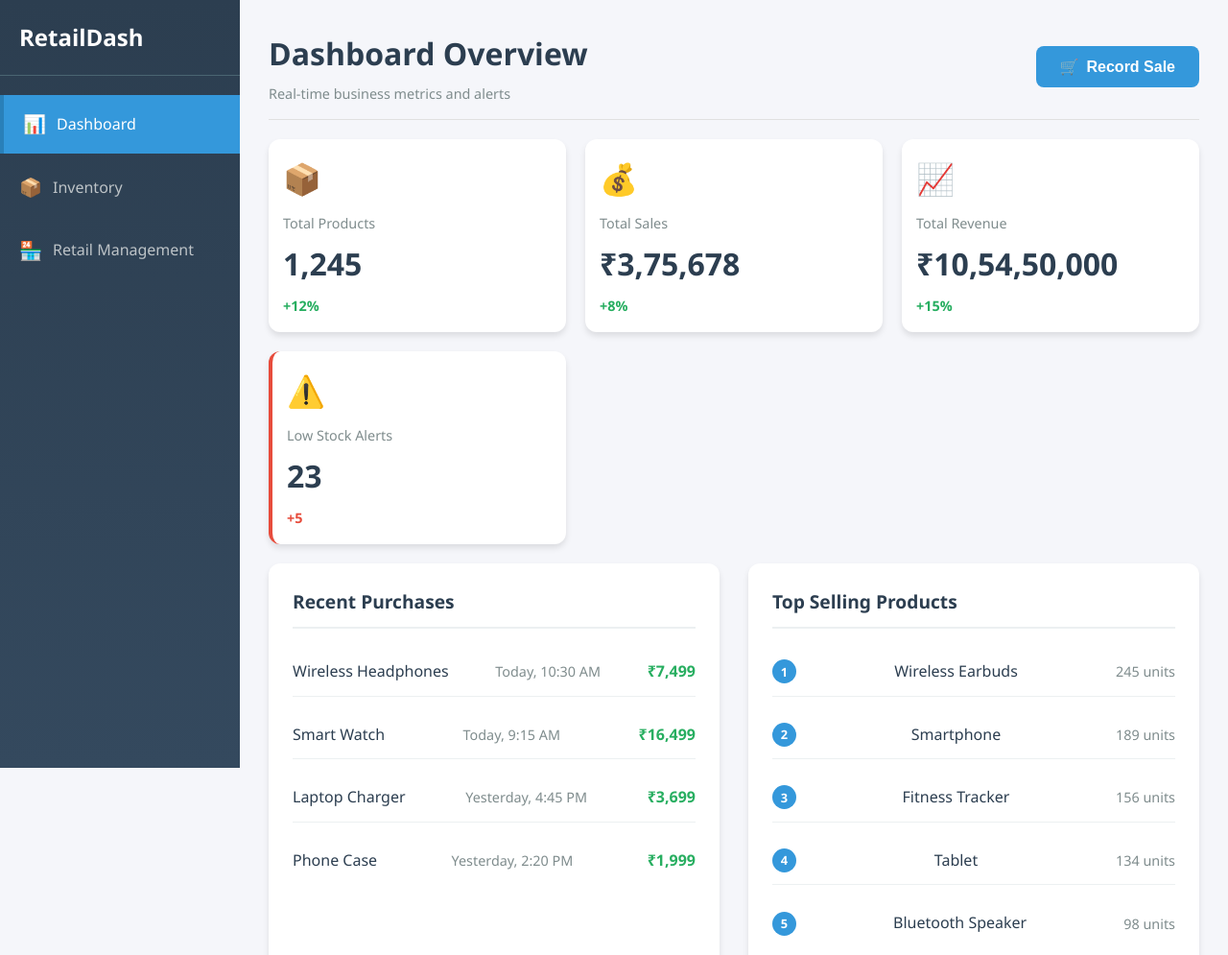
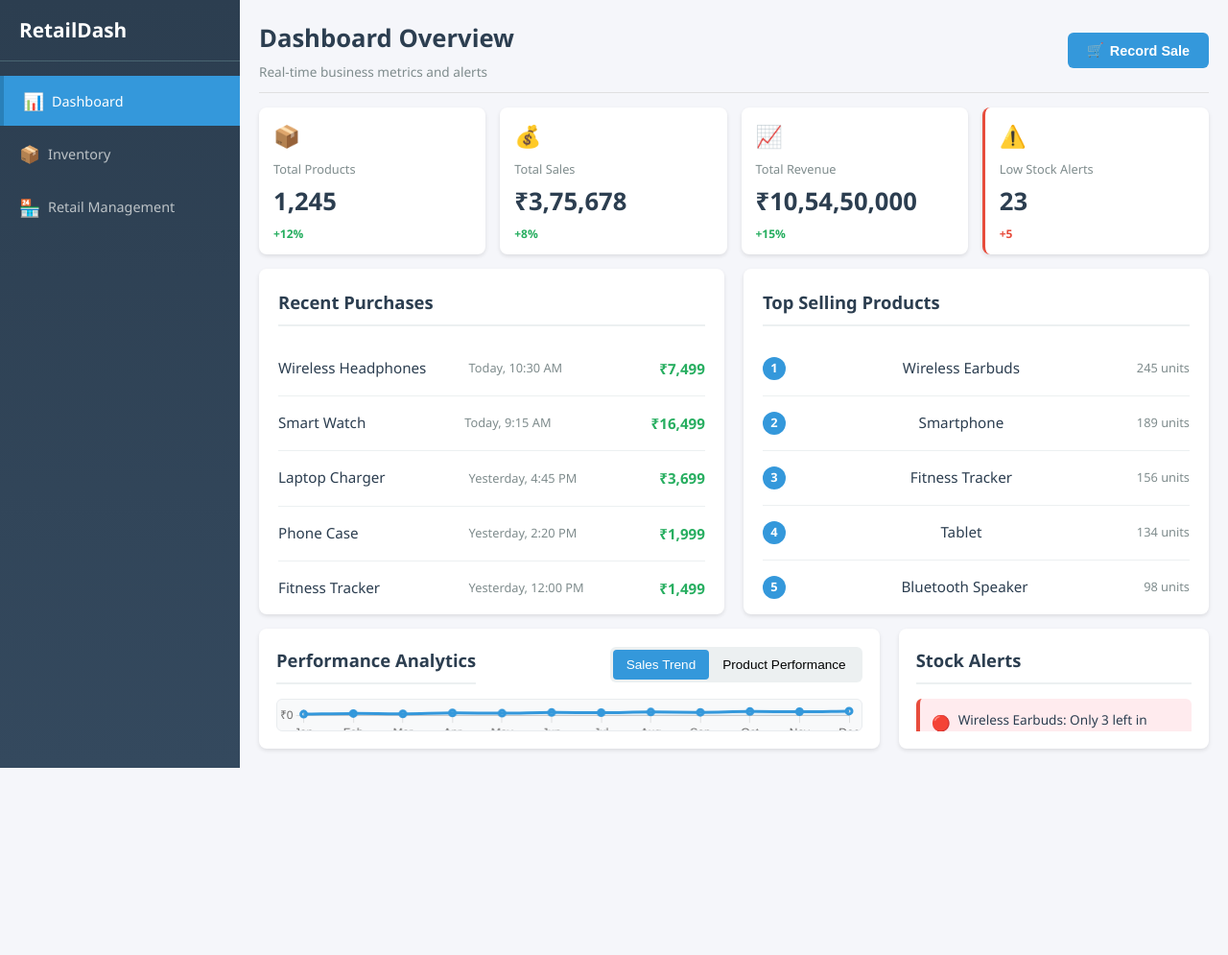
Before and after one commit to AiXTwilight/Inventory-Sales-Management-System, a plain HTML site: page Frontend/Dashboard/dashboard.html in a window 1280 px wide. Shown: the top 995 px of the page at 96% size. After the commit the page ends 800 px from the top, so only its background shows below. Drawn offline with nearby package versions, Linux system fonts and the light colour scheme.

Commit message:
Updated Dashboard Interface

```diff
--- a/Frontend/Dashboard/dashboard.css
+++ b/Frontend/Dashboard/dashboard.css
@@ -9,11 +9,12 @@ body {
     background-color: #f5f6fa;
     color: #333;
     line-height: 1.6;
+    overflow: hidden; /* Prevent page scrolling */
 }
 
 .dashboard-container {
     display: flex;
-    min-height: 100vh;
+    height: 100vh; /* Fixed height to viewport */
 }
 
 /* Sidebar Styles */
@@ -21,20 +22,20 @@ body {
     width: 250px;
     background: linear-gradient(180deg, #2c3e50 0%, #34495e 100%);
     color: white;
-    padding: 20px 0;
-    position: fixed;
+    padding: 15px 0;
     height: 100vh;
     overflow-y: auto;
+    flex-shrink: 0;
 }
 
 .logo {
-    padding: 0 20px 20px;
+    padding: 0 20px 15px;
     border-bottom: 1px solid #4a6572;
-    margin-bottom: 20px;
+    margin-bottom: 15px;
 }
 
 .logo h2 {
-    font-size: 1.5rem;
+    font-size: 1.3rem;
     font-weight: 600;
 }
 
@@ -44,13 +45,13 @@ body {
 }
 
 .nav-item {
-    margin-bottom: 5px;
+    margin-bottom: 3px;
 }
 
 .nav-link {
     display: flex;
     align-items: center;
-    padding: 15px 20px;
+    padding: 12px 20px;
     color: #bdc3c7;
     text-decoration: none;
     transition: all 0.3s ease;
@@ -68,111 +69,121 @@ body {
 }
 
 .nav-icon {
-    font-size: 1.2rem;
-    margin-right: 15px;
-    width: 20px;
+    font-size: 1.1rem;
+    margin-right: 12px;
+    width: 18px;
     text-align: center;
 }
 
 .nav-text {
     font-weight: 500;
+    font-size: 0.9rem;
 }
 
 /* Main Content Styles */
 .main-content {
     flex: 1;
-    margin-left: 250px;
-    padding: 30px;
+    padding: 20px;
     overflow-y: auto;
+    height: 100vh;
+    display: flex;
+    flex-direction: column;
 }
 
-/* New Header and Button Styles */
+/* Header Styles */
 .page-header {
     display: flex;
     justify-content: space-between;
     align-items: center;
-    margin-bottom: 20px;
-    padding-bottom: 15px;
+    margin-bottom: 15px;
+    padding-bottom: 10px;
     border-bottom: 1px solid #e0e0e0;
+    flex-shrink: 0;
 }
 
 .header-left h1 {
-    font-size: 2rem;
+    font-size: 1.6rem;
     font-weight: 700;
     color: #2c3e50;
-    margin-bottom: 5px;
+    margin-bottom: 3px;
 }
 
 .header-left p {
-    font-size: 0.9rem;
+    font-size: 0.85rem;
     color: #7f8c8d;
 }
 
 .record-sale-btn {
-    padding: 12px 25px;
+    padding: 10px 20px;
     background-color: #3498db;
     color: white;
     border: none;
-    border-radius: 8px;
-    font-size: 1rem;
+    border-radius: 6px;
+    font-size: 0.9rem;
     font-weight: 600;
     cursor: pointer;
     transition: background-color 0.3s ease;
     display: flex;
     align-items: center;
-    gap: 8px;
+    gap: 6px;
 }
 
 .record-sale-btn:hover {
     background-color: #2980b9;
 }
 
-/* Top Row Styles */
+/* Top Row Styles - Compact Cards */
 .top-row {
     display: grid;
-    grid-template-columns: repeat(auto-fit, minmax(240px, 1fr));
-    gap: 20px;
-    margin-bottom: 20px;
+    grid-template-columns: repeat(4, 1fr);
+    gap: 15px;
+    margin-bottom: 15px;
+    flex-shrink: 0;
 }
 
 .metric-card {
     background: white;
-    padding: 15px;
-    border-radius: 12px;
-    box-shadow: 0 4px 6px rgba(0, 0, 0, 0.1);
+    padding: 12px 15px;
+    border-radius: 8px;
+    box-shadow: 0 2px 4px rgba(0, 0, 0, 0.1);
     position: relative;
-    transition: transform 0.3s ease;
+    transition: transform 0.2s ease;
+    min-height: 95px;
+    display: flex;
+    flex-direction: column;
+    justify-content: center;
 }
 
 .metric-card:hover {
-    transform: translateY(-5px);
+    transform: translateY(-2px);
 }
 
 .metric-card.alert {
-    border-left: 4px solid #e74c3c;
+    border-left: 3px solid #e74c3c;
 }
 
 .metric-icon {
-    font-size: 2rem;
-    margin-bottom: 10px;
+    font-size: 1.4rem;
+    margin-bottom: 6px;
+    color: #3498db;
 }
 
 .metric-card h3 {
-    font-size: 0.9rem;
+    font-size: 0.8rem;
     color: #7f8c8d;
-    margin-bottom: 5px;
+    margin-bottom: 4px;
     font-weight: 500;
 }
 
 .metric-value {
-    font-size: 2rem;
+    font-size: 1.6rem;
     font-weight: 700;
     color: #2c3e50;
-    margin-bottom: 5px;
+    margin-bottom: 3px;
 }
 
 .metric-change {
-    font-size: 0.9rem;
+    font-size: 0.75rem;
     font-weight: 600;
 }
 
@@ -184,37 +195,66 @@ body {
     color: #e74c3c;
 }
 
-/* Middle Row Styles */
+/* Middle Row Styles - Slightly Increased */
 .middle-row {
     display: grid;
     grid-template-columns: 1fr 1fr;
-    gap: 30px;
-    margin-bottom: 30px;
+    gap: 20px;
+    margin-bottom: 15px;
+    flex-shrink: 0;
+    height: 360px; /* Increased from 320px */
 }
 
 .section-card {
     background: white;
-    padding: 25px;
-    border-radius: 12px;
-    box-shadow: 0 4px 6px rgba(0, 0, 0, 0.1);
+    padding: 20px;
+    border-radius: 8px;
+    box-shadow: 0 2px 4px rgba(0, 0, 0, 0.1);
+    overflow: hidden; /* Remove scroll, show exactly 5 items */
+    display: flex;
+    flex-direction: column;
 }
 
 .section-card h3 {
-    font-size: 1.2rem;
+    font-size: 1.15rem;
     color: #2c3e50;
-    margin-bottom: 20px;
+    margin-bottom: 16px;
     font-weight: 600;
     border-bottom: 2px solid #ecf0f1;
-    padding-bottom: 10px;
+    padding-bottom: 8px;
+    flex-shrink: 0;
 }
 
-.purchase-list, .product-list, .alerts-list {
+.purchase-list, .product-list {
     display: flex;
     flex-direction: column;
-    gap: 15px;
+    gap: 0;
+    flex: 1;
+    justify-content: space-between; /* Distribute 5 items evenly */
 }
 
-.purchase-item, .product-item, .alert-item {
+.alerts-list {
+    display: flex;
+    flex-direction: column;
+    gap: 12px;
+    overflow-y: auto;
+    flex: 1;
+}
+
+.purchase-item, .product-item {
+    display: flex;
+    justify-content: space-between;
+    align-items: center;
+    padding: 16px 0; /* Increased padding */
+    border-bottom: 1px solid #ecf0f1;
+    min-height: 52px; /* Increased height for better spacing */
+}
+
+.purchase-item:last-child, .product-item:last-child {
+    border-bottom: none;
+}
+
+.alert-item {
     display: flex;
     justify-content: space-between;
     align-items: center;
@@ -222,30 +262,32 @@ body {
     border-bottom: 1px solid #ecf0f1;
 }
 
-.purchase-item:last-child, .product-item:last-child, .alert-item:last-child {
+.alert-item:last-child {
     border-bottom: none;
 }
 
 .purchase-name, .product-name {
     font-weight: 500;
     color: #2c3e50;
+    font-size: 0.95rem;
 }
 
 .purchase-date, .product-sales {
     color: #7f8c8d;
-    font-size: 0.9rem;
+    font-size: 0.85rem;
 }
 
 .purchase-amount {
     font-weight: 600;
     color: #27ae60;
+    font-size: 0.95rem;
 }
 
 .product-rank {
     background: #3498db;
     color: white;
-    width: 25px;
-    height: 25px;
+    width: 24px;
+    height: 24px;
     border-radius: 50%;
     display: flex;
     align-items: center;
@@ -254,38 +296,120 @@ body {
     font-size: 0.8rem;
 }
 
-/* Bottom Row Styles */
+/* Sample Data Styles - Fixed alignment */
+.purchase-item .purchase-details {
+    display: flex;
+    flex-direction: column;
+    align-items: flex-start;
+    gap: 4px;
+    flex: 1; /* Take available space */
+    min-width: 0; /* Allow text wrapping */
+}
+
+.purchase-name {
+    font-weight: 500;
+    color: #2c3e50;
+    font-size: 0.95rem;
+    line-height: 1.3;
+    min-height: 20px; /* Fixed height for name line */
+    display: flex;
+    align-items: center;
+    width: 100%;
+}
+
+.purchase-date {
+    color: #7f8c8d;
+    font-size: 0.8rem;
+    line-height: 1.2;
+    height: 16px; /* Fixed height for date line */
+    display: flex;
+    align-items: center;
+    width: 100%;
+}
+
+.product-item .product-details {
+    display: flex;
+    flex-direction: column;
+    align-items: flex-start;
+    gap: 4px;
+    flex: 1;
+    min-width: 0;
+}
+
+.product-item .product-info {
+    display: flex;
+    align-items: center;
+    gap: 12px;
+    width: 100%;
+}
+
+.product-name {
+    font-weight: 500;
+    color: #2c3e50;
+    font-size: 0.95rem;
+    line-height: 1.3;
+    min-height: 20px; /* Fixed height for name line */
+    display: flex;
+    align-items: center;
+}
+
+.product-sales {
+    color: #7f8c8d;
+    font-size: 0.8rem;
+    line-height: 1.2;
+    height: 16px; /* Fixed height for sales line */
+    display: flex;
+    align-items: center;
+}
+
+/* Bottom Row Styles - Perfectly Fitted */
 .bottom-row {
     display: grid;
     grid-template-columns: 2fr 1fr;
-    gap: 30px;
+    gap: 20px;
+    flex: 1; /* Take remaining space */
+    min-height: 0; /* Allow shrinking */
 }
 
 .chart-section {
-    min-height: 400px;
+    display: flex;
+    flex-direction: column;
+    background: white;
+    padding: 18px;
+    border-radius: 8px;
+    box-shadow: 0 2px 4px rgba(0, 0, 0, 0.1);
 }
 
 .chart-header {
     display: flex;
     justify-content: space-between;
     align-items: center;
-    margin-bottom: 20px;
+    margin-bottom: 15px;
+    flex-shrink: 0;
+}
+
+.chart-header h3 {
+    font-size: 1.15rem;
+    color: #2c3e50;
+    font-weight: 600;
+    margin: 0;
 }
 
 .chart-toggle {
     display: flex;
     background: #ecf0f1;
-    border-radius: 8px;
-    padding: 4px;
+    border-radius: 6px;
+    padding: 3px;
 }
 
 .toggle-btn {
-    padding: 8px 16px;
+    padding: 8px 14px;
     border: none;
     background: transparent;
-    border-radius: 6px;
+    border-radius: 4px;
     cursor: pointer;
     font-weight: 500;
+    font-size: 0.85rem;
     transition: all 0.3s ease;
 }
 
@@ -296,10 +420,18 @@ body {
 
 .chart-container {
     position: relative;
-    height: 300px;
+    flex: 1;
+    min-height: 0;
+    background: #f8f9fa;
+    border-radius: 6px;
+    border: 1px solid #e9ecef;
+    display: flex;
+    align-items: center;
+    justify-content: center;
+    color: #6c757d;
+    font-size: 0.9rem;
 }
 
-/* Corrected Chart Display */
 .chart {
     position: absolute;
     top: 0;
@@ -313,18 +445,46 @@ body {
     display: block;
 }
 
-/* Alert Styles */
+/* Alerts Section - Perfectly Aligned */
 .alerts-section {
-    max-height: 400px;
+    display: flex;
+    flex-direction: column;
+    background: white;
+    padding: 18px;
+    border-radius: 8px;
+    box-shadow: 0 2px 4px rgba(0, 0, 0, 0.1);
+    overflow: hidden;
+}
+
+.alerts-section h3 {
+    font-size: 1.15rem;
+    color: #2c3e50;
+    margin-bottom: 15px;
+    font-weight: 600;
+    border-bottom: 2px solid #ecf0f1;
+    padding-bottom: 8px;
+    flex-shrink: 0;
+}
+
+.alerts-list {
+    flex: 1;
     overflow-y: auto;
+    display: flex;
+    flex-direction: column;
+    gap: 8px;
 }
 
 .alert-item {
-    padding: 15px;
-    border-radius: 8px;
-    margin-bottom: 10px;
+    padding: 12px;
+    border-radius: 6px;
     display: flex;
-    align-items: center;
+    align-items: flex-start;
+    gap: 8px;
+    transition: transform 0.2s ease;
+}
+
+.alert-item:hover {
+    transform: translateX(2px);
 }
 
 .alert-item.critical {
@@ -343,18 +503,22 @@ body {
 }
 
 .alert-icon {
-    font-size: 1.2rem;
-    margin-right: 10px;
+    font-size: 1rem;
+    flex-shrink: 0;
+    margin-top: 1px;
 }
 
 .alert-text {
     flex: 1;
     font-weight: 500;
+    font-size: 0.85rem;
+    line-height: 1.4;
+    color: #2c3e50;
 }
 
-/* Corrected Modal Styles */
+/* Modal Styles */
 .modal {
-    display: none; /* This line is crucial to hide the modal on load */
+    display: none;
     position: fixed;
     z-index: 1000;
     left: 0;
@@ -368,11 +532,11 @@ body {
 
 .modal-content {
     background-color: white;
-    padding: 30px;
-    border-radius: 12px;
-    box-shadow: 0 5px 15px rgba(0, 0, 0, 0.2);
+    padding: 25px;
+    border-radius: 10px;
+    box-shadow: 0 4px 12px rgba(0, 0, 0, 0.2);
     width: 90%;
-    max-width: 450px;
+    max-width: 400px;
     position: relative;
     text-align: center;
 }
@@ -380,9 +544,9 @@ body {
 .close-btn {
     color: #aaa;
     position: absolute;
-    top: 15px;
-    right: 25px;
-    font-size: 28px;
+    top: 12px;
+    right: 20px;
+    font-size: 24px;
     font-weight: bold;
     cursor: pointer;
 }
@@ -394,47 +558,48 @@ body {
 }
 
 .modal-content h3 {
-    font-size: 1.5rem;
+    font-size: 1.3rem;
     font-weight: 600;
-    margin-bottom: 5px;
+    margin-bottom: 4px;
 }
 
 .modal-content p {
-    font-size: 0.9rem;
+    font-size: 0.85rem;
     color: #7f8c8d;
-    margin-bottom: 20px;
+    margin-bottom: 18px;
 }
 
 .form-group {
-    margin-bottom: 20px;
+    margin-bottom: 16px;
     text-align: left;
 }
 
 .form-group label {
     display: block;
     font-weight: 600;
-    margin-bottom: 8px;
+    margin-bottom: 6px;
     color: #2c3e50;
+    font-size: 0.9rem;
 }
 
 .form-group select,
 .form-group input {
     width: 100%;
-    padding: 10px;
-    border-radius: 6px;
+    padding: 8px;
+    border-radius: 5px;
     border: 1px solid #ddd;
-    font-size: 1rem;
+    font-size: 0.9rem;
     background-color: #f9f9f9;
 }
 
 .process-sale-btn {
     width: 100%;
-    padding: 12px;
+    padding: 10px;
     background-color: #3498db;
     color: white;
     border: none;
-    border-radius: 8px;
-    font-size: 1rem;
+    border-radius: 6px;
+    font-size: 0.9rem;
     font-weight: 600;
     cursor: pointer;
     transition: background-color 0.3s ease;
@@ -457,6 +622,17 @@ body {
 }
 
 /* Responsive Design */
+@media (max-width: 1200px) {
+    .top-row {
+        grid-template-columns: repeat(2, 1fr);
+        gap: 12px;
+    }
+
+    .metric-card {
+        min-height: 85px;
+    }
+}
+
 @media (max-width: 1024px) {
     .middle-row, .bottom-row {
         grid-template-columns: 1fr;
@@ -467,7 +643,15 @@ body {
     }
 
     .main-content {
-        margin-left: 200px;
+        padding: 15px;
+    }
+
+    .middle-row {
+        height: 340px; /* Slightly increased for mobile */
+    }
+
+    .section-card {
+        height: 340px;
     }
 }
 
@@ -480,6 +664,7 @@ body {
         width: 100%;
         height: auto;
         position: relative;
+        padding: 10px 0;
     }
 
     .nav-menu {
@@ -493,22 +678,27 @@ body {
 
     .nav-link {
         flex-direction: column;
-        padding: 10px;
+        padding: 8px;
         text-align: center;
     }
 
     .nav-icon {
         margin-right: 0;
-        margin-bottom: 5px;
+        margin-bottom: 3px;
     }
 
     .main-content {
-        margin-left: 0;
-        padding: 20px;
+        padding: 15px;
+        height: calc(100vh - 120px);
     }
 
     .top-row {
-        grid-template-columns: repeat(auto-fit, minmax(200px, 1fr));
+        grid-template-columns: repeat(2, 1fr);
+    }
+
+    .metric-card {
+        min-height: 80px;
+        padding: 10px 12px;
     }
 }
 
@@ -520,4 +710,8 @@ body {
     .nav-menu {
         flex-direction: column;
     }
+
+    .metric-card {
+        min-height: 75px;
+    }
 }
--- a/Frontend/Dashboard/dashboard.html
+++ b/Frontend/Dashboard/dashboard.html
@@ -132,6 +132,11 @@
                             <span class="purchase-date">Yesterday, 2:20 PM</span>
                             <span class="purchase-amount">₹1,999</span>
                         </div>
+                        <div class="purchase-item">
+                            <span class="purchase-name">Fitness Tracker</span>
+                            <span class="purchase-date">Yesterday, 12:00 PM</span>
+                            <span class="purchase-amount">₹1,499</span>
+                        </div>
                     </div>
                 </div>
 
```
Also changed, not shown: 2 other files.
